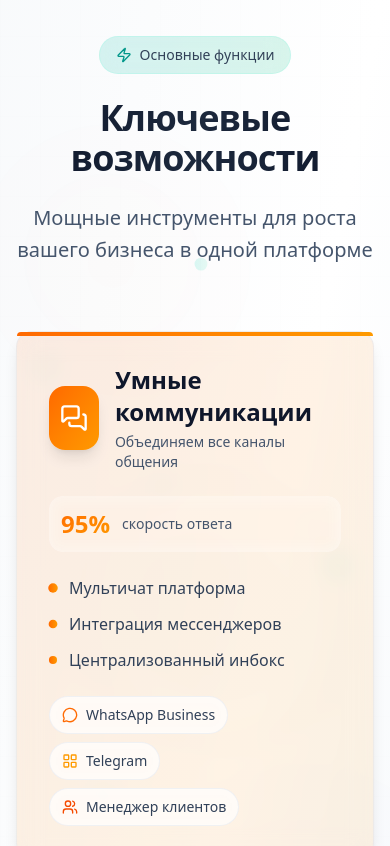
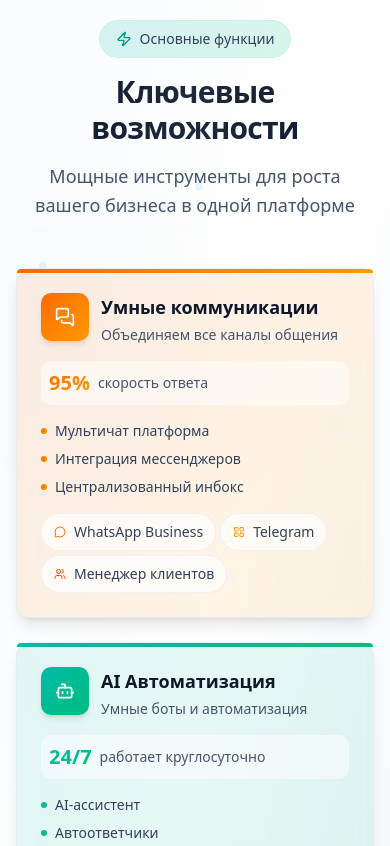
Before and after one commit to Ali-Fayzullaev/raycon, a Next.js app: page / in a window 390 px wide. Shown: the part 6000-6846 px from the top of the page. Built offline with nearby package versions, Linux system fonts and the light colour scheme.

Commit message:
fixed some errror and added new client comp for hero

```diff
--- /dev/null
+++ b/src/app/components/Animated/AnimatedBackground.client.tsx
@@ -0,0 +1,83 @@
+"use client";
+import React, { useEffect, useState } from "react";
+
+type Star = {
+  top: string;
+  left: string;
+  width: string;
+  height: string;
+  duration: string;
+  delay: string;
+};
+
+function makeStar(): Star {
+  return {
+    top: `${Math.random() * 100}%`,
+    left: `${Math.random() * 100}%`,
+    width: `${(Math.random() * 2 + 1).toFixed(2)}px`,
+    height: `${(Math.random() * 2 + 1).toFixed(2)}px`,
+    duration: `${(Math.random() * 5 + 5).toFixed(2)}s`,
+    delay: `${(Math.random() * 5).toFixed(2)}s`,
+  };
+}
+
+export default function AnimatedBackground() {
+  const [stars, setStars] = useState<Star[] | null>(null);
+
+  useEffect(() => {
+    // Генерируем звёзды ТОЛЬКО в браузере после монтирования
+    const N = 60; // можно уменьшить для производительности
+    const s: Star[] = Array.from({ length: N }, () => makeStar());
+    setStars(s);
+  }, []);
+
+  return (
+    <div className="absolute inset-0 overflow-hidden bg-gradient-to-br from-slate-50 via-white to-slate-100 dark:bg-gradient-to-br dark:from-slate-900 dark:via-black dark:to-blue-950">
+      {/* --- Светлая тема (детерминировано, SSR-safe) --- */}
+      <div className="absolute inset-0 block dark:hidden" aria-hidden>
+        <div className="light-orb orb-1" />
+        <div className="light-orb orb-2" />
+        <div className="light-orb orb-3" />
+        <div className="absolute inset-0 opacity-[0.03] grid-pattern" />
+      </div>
+
+      {/* --- Тёмная тема: рендерим звёзды только после монтирования --- */}
+      <div className="absolute inset-0 hidden dark:block" aria-hidden>
+        {stars
+          ? stars.map((s, i) => (
+              <div
+                key={i}
+                className="star"
+                style={{
+                  top: s.top,
+                  left: s.left,
+                  width: s.width,
+                  height: s.height,
+                  animationDuration: s.duration,
+                  animationDelay: s.delay,
+                }}
+              />
+            ))
+          : /* Placeholder: небольшой детерминированный набор, чтобы сервер и клиент имели одно и то же до mount */
+            Array.from({ length: 6 }).map((_, i) => (
+              <div
+                key={`ph-${i}`}
+                className="star opacity-40"
+                style={{
+                  top: `${10 + i * 12}%`,
+                  left: `${6 + i * 14}%`,
+                  width: `${1.5 + (i % 2)}px`,
+                  height: `${1.5 + (i % 2)}px`,
+                  animationDuration: `8s`,
+                  animationDelay: `${i * 0.3}s`,
+                }}
+              />
+            ))}
+        <div className="aurora-orb orb-1" />
+        <div className="aurora-orb orb-2" />
+        <div className="aurora-orb orb-3" />
+        <div className="absolute inset-0 opacity-[0.04] grid-pattern-dark" />
+      </div>
+    </div>
+  );
+}
--- a/src/app/components/sections/KeyCapabilities.tsx
+++ b/src/app/components/sections/KeyCapabilities.tsx
@@ -1,5 +1,5 @@
 "use client";
-import React from "react";
+import React, { useMemo } from "react";
 import { motion, Variants } from "framer-motion";
 import { useI18n } from "@/providers/I18nProvider";
 import {
@@ -11,20 +11,19 @@ import {
   TrendingUp,
   PieChart,
   Zap,
-  Sparkles,
   ArrowRight,
   Shield,
-  Clock,
   Users,
 } from "lucide-react";
 
+// Оптимизированные анимации
 const fade: Variants = {
-  hidden: { opacity: 0, y: 30 },
-  show: (i: number = 0) => ({
+  hidden: { opacity: 0, y: 20 },
+  show: {
     opacity: 1,
     y: 0,
-    transition: { duration: 0.7, ease: "easeOut", delay: 0.1 * i },
-  }),
+    transition: { duration: 0.5, ease: [0.25, 0.46, 0.45, 0.94] },
+  },
 };
 
 const stagger: Variants = {
@@ -32,7 +31,7 @@ const stagger: Variants = {
   show: {
     opacity: 1,
     transition: {
-      staggerChildren: 0.15,
+      staggerChildren: 0.1,
       ease: "easeOut",
     },
   },
@@ -46,27 +45,36 @@ const Chip = ({
   delay?: number;
 }) => (
   <motion.span
-    className="inline-flex items-center gap-2 rounded-full border border-slate-200/50 dark:border-slate-700/50 bg-white/80 dark:bg-slate-800/50 backdrop-blur-sm px-3 py-2 text-sm font-medium text-slate-700 dark:text-slate-300 hover:border-teal-300/50 dark:hover:border-teal-500/50 transition-all duration-300 group"
-    whileHover={{ scale: 1.05, y: -2 }}
-    whileTap={{ scale: 0.95 }}
-    initial={{ opacity: 0, y: 10 }}
+    className="inline-flex items-center gap-2 rounded-full border border-slate-200/50 dark:border-slate-700/50 bg-white/80 dark:bg-slate-800/50 backdrop-blur-sm px-3 py-2 text-sm font-medium text-slate-700 dark:text-slate-300 hover:border-teal-300/50 transition-all duration-200 group"
+    whileHover={{ scale: 1.02, y: -1 }}
+    initial={{ opacity: 0, y: 5 }}
     whileInView={{ opacity: 1, y: 0 }}
-    transition={{ delay, duration: 0.4 }}
+    transition={{ delay, duration: 0.3 }}
   >
     {children}
   </motion.span>
 );
 
-export default function ModernKeyCapabilities() {
+// Упрощенные позиции для фона
+const FLOATING_POSITIONS = [
+  { left: "10%", top: "20%" },
+  { left: "85%", top: "30%" },
+  { left: "15%", top: "70%" },
+  { left: "90%", top: "60%" },
+  { left: "50%", top: "15%" },
+  { left: "75%", top: "80%" },
+];
+
+export default function OptimizedKeyCapabilities() {
   const { t } = useI18n();
 
-  const cards = [
+  // Используем useMemo для оптимизации
+  const cards = useMemo(() => [
     {
       title: t("cap1_title"),
       description: t("cap1_desc"),
       accent: "from-orange-500 to-amber-500",
-      gradient:
-        "bg-gradient-to-br from-orange-500/10 to-amber-500/10 dark:from-orange-500/5 dark:to-amber-500/5",
+      gradient: "bg-gradient-to-br from-orange-500/10 to-amber-500/10 dark:from-orange-500/5 dark:to-amber-500/5",
       icon: MessagesSquare,
       features: [t("cap1_feature1"), t("cap1_feature2"), t("cap1_feature3")],
       chips: [
@@ -80,8 +88,7 @@ export default function ModernKeyCapabilities() {
       title: t("cap2_title"),
       description: t("cap2_desc"),
       accent: "from-teal-500 to-emerald-500",
-      gradient:
-        "bg-gradient-to-br from-teal-500/10 to-emerald-500/10 dark:from-teal-500/5 dark:to-emerald-500/5",
+      gradient: "bg-gradient-to-br from-teal-500/10 to-emerald-500/10 dark:from-teal-500/5 dark:to-emerald-500/5",
       icon: Bot,
       features: [t("cap2_feature1"), t("cap2_feature2"), t("cap2_feature3")],
       chips: [
@@ -95,8 +102,7 @@ export default function ModernKeyCapabilities() {
       title: t("cap3_title"),
       description: t("cap3_desc"),
       accent: "from-purple-500 to-indigo-500",
-      gradient:
-        "bg-gradient-to-br from-purple-500/10 to-indigo-500/10 dark:from-purple-500/5 dark:to-indigo-500/5",
+      gradient: "bg-gradient-to-br from-purple-500/10 to-indigo-500/10 dark:from-purple-500/5 dark:to-indigo-500/5",
       icon: BarChart3,
       features: [t("cap3_feature1"), t("cap3_feature2"), t("cap3_feature3")],
       chips: [
@@ -106,100 +112,67 @@ export default function ModernKeyCapabilities() {
       ],
       stats: { value: "+45%", label: t("cap3_stat") },
     },
-  ];
+  ], [t]);
 
-  const FLOATING_POSITIONS = [
-    { left: "10%", top: "20%" },
-    { left: "85%", top: "30%" },
-    { left: "15%", top: "70%" },
-    { left: "90%", top: "60%" },
-    { left: "50%", top: "15%" },
-    { left: "25%", top: "40%" },
-    { left: "75%", top: "80%" },
-    { left: "40%", top: "25%" },
-    { left: "60%", top: "65%" },
-    { left: "20%", top: "85%" },
-    { left: "80%", top: "45%" },
-    { left: "35%", top: "55%" },
-  ];
+  // Оптимизированный фон
+  const BackgroundElements = () => (
+    <div className="absolute inset-0 overflow-hidden pointer-events-none">
+      {/* Статический градиент */}
+      <div
+        className="absolute inset-0 opacity-[0.02]"
+        style={{
+          background: `radial-gradient(circle at 20% 30%, rgba(249,115,22,0.15) 0%, transparent 50%),
+                       radial-gradient(circle at 80% 70%, rgba(20,184,166,0.1) 0%, transparent 50%),
+                       radial-gradient(circle at 40% 10%, rgba(139,92,246,0.1) 0%, transparent 50%)`,
+        }}
+      />
 
-  return (
-    <section id="features" className="relative py-20 md:py-28 bg-gradient-to-br from-slate-50 via-white to-slate-100 dark:from-slate-950 dark:via-slate-900 dark:to-slate-800 overflow-hidden">
+      {/* Упрощенные анимированные точки */}
       {FLOATING_POSITIONS.map((position, i) => (
         <motion.div
           key={i}
-          className="absolute w-3 h-3 rounded-full bg-gradient-to-r from-teal-400/30 to-emerald-400/20"
+          className="absolute w-2 h-2 rounded-full bg-teal-400/20"
           style={position}
           animate={{
-            y: [0, -30, 0],
-            scale: [1, 1.2, 1],
-            opacity: [0.3, 0.8, 0.3],
+            y: [0, -15, 0],
+            opacity: [0.4, 0.7, 0.4],
           }}
           transition={{
-            duration: 4 + (i % 3),
-            repeat: Infinity,
-            delay: i * 0.3,
-          }}
-        />
-      ))}
-      {/* Анимированный фон */}
-      <div className="absolute inset-0 overflow-hidden">
-        {/* Плавающие градиентные орбы */}
-        {[...Array(5)].map((_, i) => (
-          <motion.div
-            key={i}
-            className="absolute rounded-full opacity-10 blur-3xl"
-            style={{
-              background: `linear-gradient(45deg, ${
-                i % 3 === 0
-                  ? "rgba(249, 115, 22, 0.3)"
-                  : i % 3 === 1
-                  ? "rgba(20, 184, 166, 0.2)"
-                  : "rgba(139, 92, 246, 0.25)"
-              }, transparent)`,
-              width: `${200 + i * 60}px`,
-              height: `${200 + i * 60}px`,
-              left: `${i * 20}%`,
-              top: `${10 + i * 15}%`,
-            }}
-            animate={{
-              x: [0, 30, 0],
-              y: [0, -20, 0],
-              scale: [1, 1.1, 1],
-            }}
-            transition={{
-              duration: 15 + i * 3,
+            duration: 3,
             repeat: Infinity,
             ease: "easeInOut",
           }}
         />
       ))}
 
-        {/* Сетка */}
+      {/* Упрощенная сетка */}
       <div
-          className="absolute inset-0 opacity-[0.02] dark:opacity-[0.01]"
+        className="absolute inset-0 opacity-[0.01]"
         style={{
-            backgroundImage: `
-              linear-gradient(rgba(0, 122, 110, 0.3) 1px, transparent 1px),
-              linear-gradient(90deg, rgba(0, 122, 110, 0.3) 1px, transparent 1px)
-            `,
-            backgroundSize: "40px 40px",
+          backgroundImage: `linear-gradient(rgba(0, 122, 110, 0.2) 1px, transparent 1px),
+                           linear-gradient(90deg, rgba(0, 122, 110, 0.2) 1px, transparent 1px)`,
+          backgroundSize: "60px 60px",
         }}
       />
     </div>
+  );
+
+  return (
+    <section id="features" className="relative py-16 md:py-24 bg-gradient-to-br from-slate-50 via-white to-slate-100 dark:from-slate-950 dark:via-slate-900 dark:to-slate-800 overflow-hidden">
+      <BackgroundElements />
 
       <div className="relative mx-auto max-w-7xl px-4">
-        {/* Заголовок */}
+        {/* Оптимизированный заголовок */}
         <motion.div
           variants={stagger}
           initial="hidden"
           whileInView="show"
-          viewport={{ once: true, margin: "-100px" }}
-          className="text-center mb-16"
+          viewport={{ once: true, margin: "-50px" }}
+          className="text-center mb-12"
         >
           <motion.div
             variants={fade}
-            className="inline-flex items-center gap-2 bg-gradient-to-r from-teal-500/15 to-emerald-500/15 dark:from-teal-500/10 dark:to-emerald-500/10 backdrop-blur-md border border-teal-200/30 dark:border-teal-500/20 rounded-full px-4 py-2 text-sm font-medium text-slate-700 dark:text-slate-300 mb-6"
+            className="inline-flex items-center gap-2 bg-gradient-to-r from-teal-500/15 to-emerald-500/15 dark:from-teal-500/10 dark:to-emerald-500/10 backdrop-blur-md border border-teal-200/30 dark:border-teal-500/20 rounded-full px-4 py-2 text-sm font-medium text-slate-700 dark:text-slate-300 mb-4"
           >
             <Zap className="w-4 h-4 text-teal-600 dark:text-teal-400" />
             {t("capabilities_badge")}
@@ -207,55 +180,48 @@ export default function ModernKeyCapabilities() {
 
           <motion.h2
             variants={fade}
-            className="text-4xl md:text-5xl lg:text-6xl font-black tracking-tight bg-gradient-to-r from-slate-900 via-slate-800 to-slate-900 dark:from-slate-100 dark:via-slate-200 dark:to-slate-100 bg-clip-text text-transparent mb-6"
+            className="text-3xl md:text-4xl lg:text-5xl font-black tracking-tight bg-gradient-to-r from-slate-900 via-slate-800 to-slate-900 dark:from-slate-100 dark:via-slate-200 dark:to-slate-100 bg-clip-text text-transparent mb-4"
           >
             {t("capabilities_title")}
           </motion.h2>
 
           <motion.p
             variants={fade}
-            custom={1}
-            className="text-xl text-slate-600 dark:text-slate-400 max-w-3xl mx-auto leading-relaxed"
+            className="text-lg text-slate-600 dark:text-slate-400 max-w-2xl mx-auto leading-relaxed"
           >
             {t("capabilities_subtitle")}
           </motion.p>
         </motion.div>
 
-        {/* Карточки возможностей */}
+        {/* Оптимизированные карточки */}
         <motion.div
           variants={stagger}
           initial="hidden"
           whileInView="show"
-          viewport={{ once: true, margin: "-100px" }}
-          className="grid lg:grid-cols-3 gap-8"
+          viewport={{ once: true, margin: "-80px" }}
+          className="grid lg:grid-cols-3 gap-6"
         >
           {cards.map((card, index) => (
-            <CapabilityCard key={index} card={card} index={index} />
+            <OptimizedCapabilityCard key={index} card={card} index={index} />
           ))}
         </motion.div>
 
-        {/* CTA секция */}
+        {/* Упрощенная CTA секция */}
         <motion.div
-          initial={{ opacity: 0, y: 30 }}
+          initial={{ opacity: 0, y: 20 }}
           whileInView={{ opacity: 1, y: 0 }}
           viewport={{ once: true }}
-          transition={{ delay: 0.6, ease: "easeOut" }}
-          className="text-center mt-16"
+          transition={{ delay: 0.3 }}
+          className="text-center mt-12"
         >
           <motion.button
-            whileHover={{ scale: 1.05, y: -2 }}
-            whileTap={{ scale: 0.95 }}
-            className="group relative px-8 py-4 bg-gradient-to-r from-teal-500 to-emerald-500 text-white font-semibold rounded-xl shadow-lg hover:shadow-xl transition-all duration-300 overflow-hidden"
+            whileHover={{ scale: 1.02 }}
+            whileTap={{ scale: 0.98 }}
+            className="px-6 py-3 bg-gradient-to-r from-teal-500 to-emerald-500 text-white font-semibold rounded-lg shadow-md hover:shadow-lg transition-all duration-200"
           >
-            <motion.div
-              className="absolute inset-0 bg-gradient-to-r from-transparent via-white/30 to-transparent -skew-x-12"
-              initial={{ x: "-100%" }}
-              whileHover={{ x: "200%" }}
-              transition={{ duration: 1.5, ease: "easeInOut" }}
-            />
-            <span className="relative flex items-center gap-3">
+            <span className="flex items-center gap-2">
               {t("capabilities_cta")}
-              <ArrowRight className="w-5 h-5 group-hover:translate-x-1 transition-transform" />
+              <ArrowRight className="w-4 h-4" />
             </span>
           </motion.button>
         </motion.div>
@@ -264,126 +230,79 @@ export default function ModernKeyCapabilities() {
   );
 }
 
-function CapabilityCard({ card, index }: { card: any; index: number }) {
+// Оптимизированный компонент карточки
+const OptimizedCapabilityCard = ({ card, index }: { card: any; index: number }) => {
   return (
     <motion.div
       variants={fade}
-      custom={index + 2}
-      whileHover={{
-        y: -8,
-        scale: 1.02,
-        transition: { duration: 0.3 },
-      }}
-      whileTap={{ scale: 0.98 }}
+      whileHover={{ y: -4, scale: 1.01 }}
+      transition={{ duration: 0.2 }}
       className="group relative"
     >
-      {/* Внешнее свечение */}
-      <motion.div
-        className="absolute -inset-4 rounded-3xl opacity-0 group-hover:opacity-100 transition-opacity duration-300"
-        style={{
-          background: `linear-gradient(45deg,
-            ${
-              index === 0
-                ? "rgba(249, 115, 22, 0.1)"
-                : index === 1
-                ? "rgba(20, 184, 166, 0.1)"
-                : "rgba(139, 92, 246, 0.1)"
-            },
-            transparent)`,
-          filter: "blur(20px)",
-        }}
-        animate={{ rotate: 360 }}
-        transition={{ duration: 20, repeat: Infinity, ease: "linear" }}
-      />
-
       {/* Основная карточка */}
       <div
-        className={`relative rounded-2xl ${card.gradient} border border-slate-200/50 dark:border-slate-700/50 backdrop-blur-md p-8 shadow-lg hover:shadow-2xl transition-all duration-500 group-hover:border-slate-300/70 dark:group-hover:border-slate-600/70 h-full flex flex-col`}
+        className={`relative rounded-xl ${card.gradient} border border-slate-200/50 dark:border-slate-700/50 backdrop-blur-sm p-6 shadow-lg hover:shadow-xl transition-all duration-300 h-full flex flex-col`}
       >
         {/* Верхний акцент */}
         <div
-          className={`absolute inset-x-0 top-0 h-1 bg-gradient-to-r ${card.accent} rounded-t-2xl`}
+          className={`absolute inset-x-0 top-0 h-1 bg-gradient-to-r ${card.accent} rounded-t-xl`}
         />
 
         {/* Заголовок с иконкой */}
-        <div className="flex items-start justify-between mb-6">
-          <div className="flex items-center gap-4">
-            <motion.div
-              className={`inline-flex h-16 w-16 items-center justify-center rounded-2xl bg-gradient-to-br ${card.accent} shadow-lg`}
-              whileHover={{
-                scale: 1.1,
-                rotate: 5,
-                transition: { duration: 0.2 },
-              }}
-            >
-              <card.icon className="h-7 w-7 text-white" />
-            </motion.div>
+        <div className="flex items-start gap-3 mb-4">
+          <div className={`inline-flex h-12 w-12 items-center justify-center rounded-lg bg-gradient-to-br ${card.accent} shadow-md`}>
+            <card.icon className="h-5 w-5 text-white" />
+          </div>
           <div>
-              <h3 className="text-2xl font-bold text-slate-900 dark:text-white">
+            <h3 className="text-lg font-bold text-slate-900 dark:text-white">
               {card.title}
             </h3>
-              <p className="text-slate-600 dark:text-slate-400 mt-1 text-sm">
+            <p className="text-slate-600 dark:text-slate-400 text-sm mt-1">
               {card.description}
             </p>
           </div>
         </div>
-        </div>
 
         {/* Статистика */}
-        <motion.div
-          className="flex items-center gap-3 mb-6 p-3 rounded-xl bg-white/50 dark:bg-slate-800/30 backdrop-blur-sm"
-          initial={{ opacity: 0, scale: 0.9 }}
-          whileInView={{ opacity: 1, scale: 1 }}
-          transition={{ delay: index * 0.2 + 0.3 }}
-        >
+        <div className="flex items-center gap-2 mb-4 p-2 rounded-lg bg-white/50 dark:bg-slate-800/30">
           <div
-            className={`text-2xl font-black bg-gradient-to-br ${card.accent} bg-clip-text text-transparent`}
+            className={`text-xl font-black bg-gradient-to-br ${card.accent} bg-clip-text text-transparent`}
           >
             {card.stats.value}
           </div>
           <div className="text-sm text-slate-600 dark:text-slate-400">
             {card.stats.label}
           </div>
-        </motion.div>
+        </div>
 
         {/* Особенности */}
-        <div className="space-y-3 mb-6 flex-1">
+        <div className="space-y-2 mb-4 flex-1">
           {card.features.map((feature: string, i: number) => (
-            <motion.div
+            <div
               key={i}
-              className="flex items-center gap-3 text-slate-700 dark:text-slate-300"
-              initial={{ opacity: 0, x: -10 }}
-              whileInView={{ opacity: 1, x: 0 }}
-              transition={{ delay: index * 0.2 + i * 0.1 }}
+              className="flex items-center gap-2 text-sm text-slate-700 dark:text-slate-300"
             >
-              <motion.div
-                className={`w-2 h-2 rounded-full bg-gradient-to-r ${card.accent}`}
-                animate={{ scale: [1, 1.2, 1] }}
-                transition={{ duration: 2, repeat: Infinity, delay: i * 0.5 }}
-              />
+              <div className={`w-1.5 h-1.5 rounded-full bg-gradient-to-r ${card.accent} flex-shrink-0`} />
               <span className="font-medium">{feature}</span>
-            </motion.div>
+            </div>
           ))}
         </div>
 
         {/* Чипы */}
-        <div className="flex flex-wrap gap-2">
+        <div className="flex flex-wrap gap-1">
           {card.chips.map((chip: any, i: number) => (
-            <Chip key={i} delay={index * 0.1 + i * 0.05}>
-              <chip.icon className={`h-4 w-4 ${chip.color}`} />
+            <Chip key={i} delay={i * 0.05}>
+              <chip.icon className={`h-3 w-3 ${chip.color}`} />
               {chip.text}
             </Chip>
           ))}
         </div>
 
         {/* Стрелка при наведении */}
-        <motion.div
-          className="absolute bottom-6 right-6 opacity-0 group-hover:opacity-100 transition-opacity duration-300"
-          whileHover={{ x: 3 }}
-        >
-          <ArrowRight className="w-5 h-5 text-slate-400 dark:text-slate-500" />
-        </motion.div>
+        <div className="absolute bottom-4 right-4 opacity-0 group-hover:opacity-100 transition-opacity duration-200">
+          <ArrowRight className="w-4 h-4 text-slate-400 dark:text-slate-500" />
+        </div>
       </div>
     </motion.div>
   );
-}
+};
--- /dev/null
+++ b/src/global.d.ts
@@ -0,0 +1,4 @@
+// src/global.d.ts
+declare module '*.css';
+declare module '*.scss';
+declare module '*.sass';
```
Also changed, not shown: src/app/components/layout/Footer.tsx (+1 -10 lines), src/app/components/sections/Hero.tsx (+2 -40 lines). Lines whose indentation alone changed are shown as unchanged.
